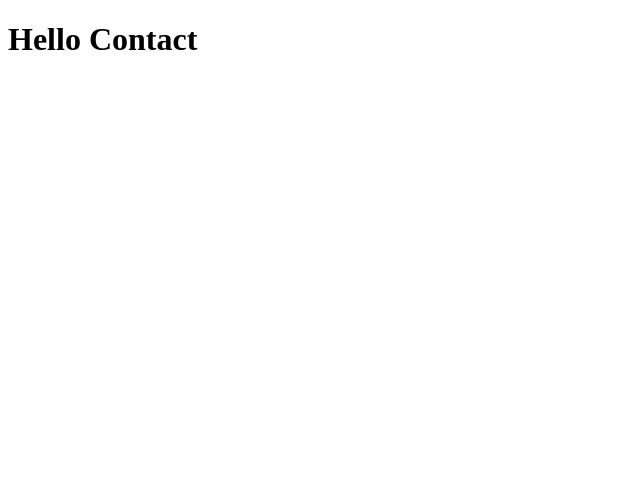
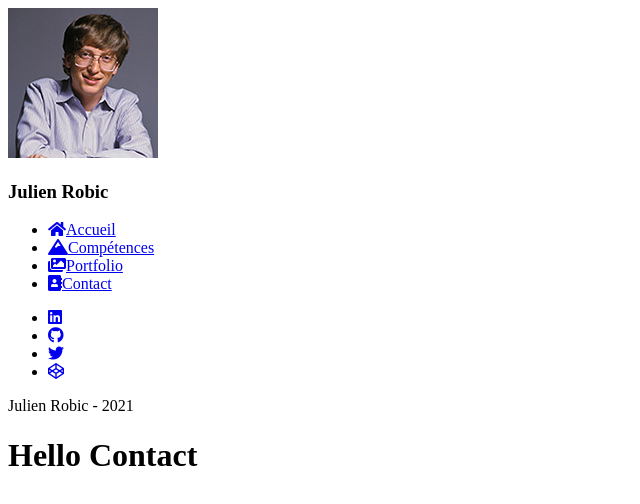
Before and after one commit to Nayte91/resume, a React (Create React App) app: page /contact in a window 1280 px wide. Shown: the top 504 px of the page, without its empty margins (0-640 px from the left). Built offline with nearby package versions, Linux system fonts and the light colour scheme.

Commit message:
Base design of navigation

```diff
--- /dev/null
+++ b/src/components/Navigation.tsx
@@ -0,0 +1,67 @@
+import React from 'react';
+import {NavLink} from "react-router-dom";
+
+const Navigation = () => {
+    return (
+        <div id="sidebar">
+            <div className="id">
+                <div className="id-content">
+                    <img src="./media/billGates.jpg" alt="Profil picture"/>
+                    <h3>Julien Robic</h3>
+                </div>
+            </div>
+
+            <div className="navigation">
+                <ul>
+                    <li>
+                        <NavLink exact to="/" activeClassName="navActive">
+                            <i className="fas fa-home"></i>
+                            <span>Accueil</span>
+                        </NavLink>
+                    </li>
+                    <li>
+                        <NavLink exact to="/competences" activeClassName="navActive">
+                            <i className="fas fa-mountain"></i>
+                            <span>Compétences</span>
+                        </NavLink>
+                    </li>
+                    <li>
+                        <NavLink exact to="/portfolio" activeClassName="navActive">
+                            <i className="fas fa-images"></i>
+                            <span>Portfolio</span>
+                        </NavLink>
+                    </li>
+                    <li>
+                        <NavLink exact to="/contact" activeClassName="navActive">
+                            <i className="fas fa-address-book"></i>
+                            <span>Contact</span>
+                        </NavLink>
+                    </li>
+                </ul>
+            </div>
+
+            <div id="social-networks">
+                <ul>
+                    <li>
+                        <a href="https://www.google.fr" target="_blank" rel="noopener"><i className="fab fa-linkedin"></i></a>
+                    </li>
+                    <li>
+                        <a href="https://www.google.fr" target="_blank" rel="noopener"><i className="fab fa-github"></i></a>
+                    </li>
+                    <li>
+                        <a href="https://www.google.fr" target="_blank" rel="noopener"><i className="fab fa-twitter"></i></a>
+                    </li>
+                    <li>
+                        <a href="https://www.google.fr" target="_blank" rel="noopener"><i className="fab fa-codepen"></i></a>
+                    </li>
+                </ul>
+            </div>
+
+            <div id="signature">
+                <p>Julien Robic - 2021</p>
+            </div>
+        </div>
+    );
+};
+
+export default Navigation;
--- a/src/pages/Contact.tsx
+++ b/src/pages/Contact.tsx
@@ -1,8 +1,10 @@
 import React from 'react';
+import Navigation from "../components/Navigation";
 
 const Contact = () => {
     return (
         <div>
+            <Navigation />
             <h1>Hello Contact</h1>
         </div>
     );
--- a/src/pages/Home.tsx
+++ b/src/pages/Home.tsx
@@ -1,10 +1,11 @@
 import React from 'react';
+import Navigation from "../components/Navigation";
 
 const Home = () => {
     return (
-        <div>
-          Home here
-        </div>
+        <>
+          <Navigation />
+        </>
     );
 };
 
--- a/src/pages/Knowledges.tsx
+++ b/src/pages/Knowledges.tsx
@@ -1,8 +1,10 @@
 import React from 'react';
+import Navigation from "../components/Navigation";
 
 const Knowledges = () => {
     return (
         <div>
+            <Navigation />
             Knowledges
         </div>
     );
--- a/src/pages/Portfolio.tsx
+++ b/src/pages/Portfolio.tsx
@@ -1,8 +1,10 @@
 import React from 'react';
+import Navigation from "../components/Navigation";
 
 const Portfolio = () => {
     return (
         <div>
+            <Navigation />
             <p>Portfolio</p>
         </div>
     );
```
